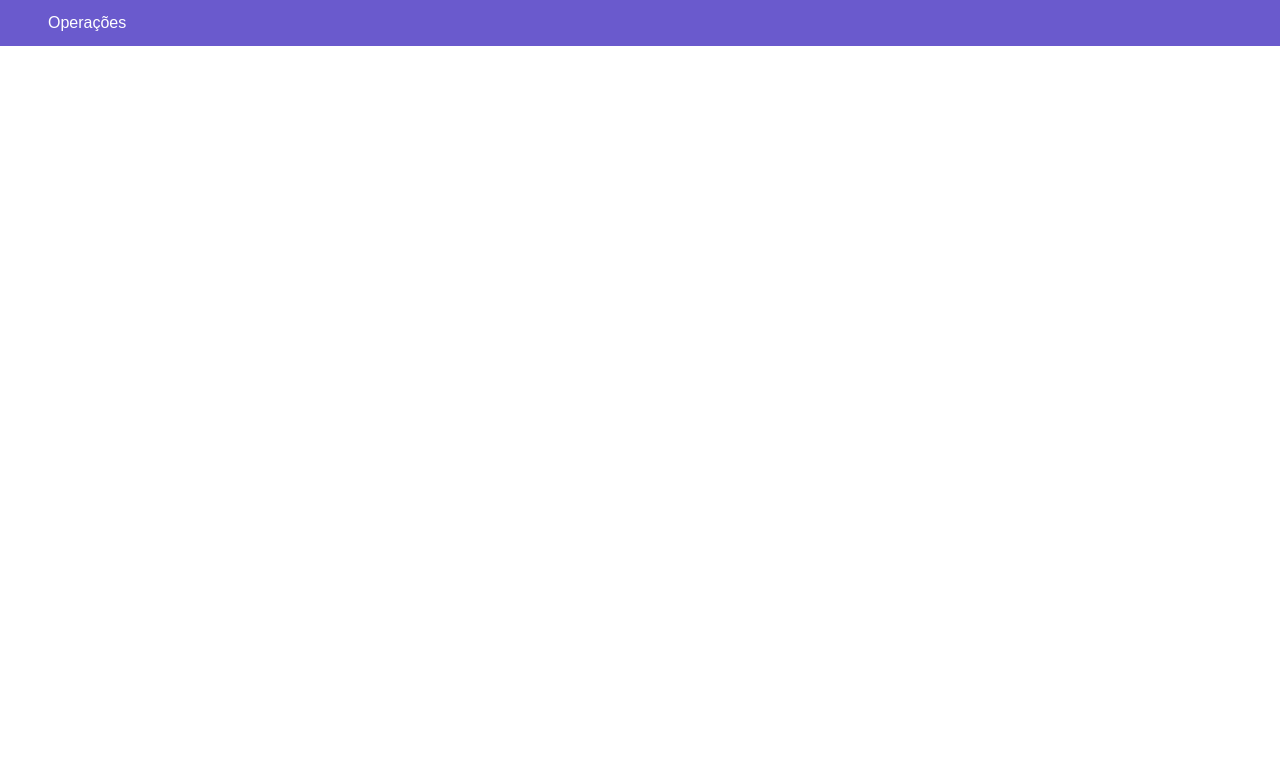
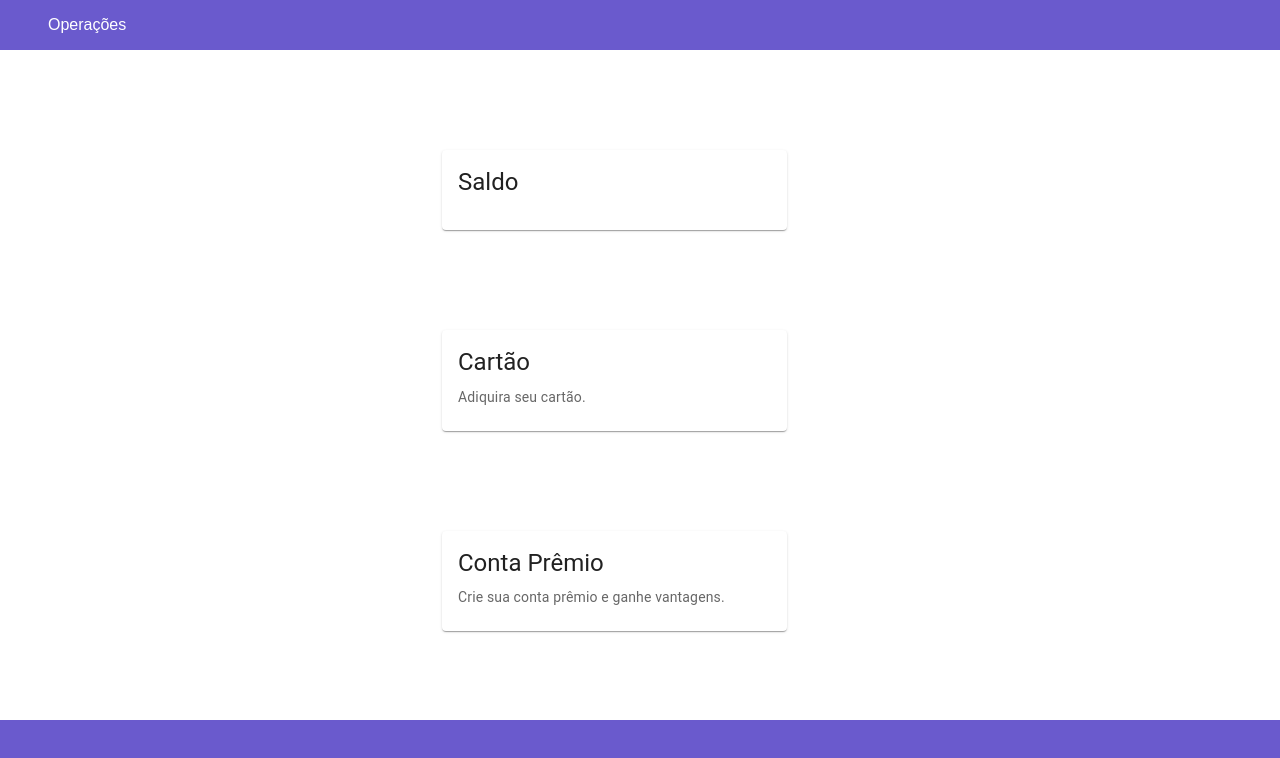
Before and after one commit to abnerjosefelixbarbosa/web-app-react-banco-okay, a React (Vite) app: page /selection in a window 1280 px wide. Shown: the top 758 px of the page. Built offline with nearby package versions, Linux system fonts and the light colour scheme; no server answers.

Commit message:
committed by Abner

```diff
--- a/src/components/FormFindAccount/FormFindAccount.tsx
+++ /dev/null
@@ -1,102 +0,0 @@
-import { Button, Container, TextField } from "@mui/material";
-import { useState } from "react";
-import { useIMask } from "react-imask";
-import "./FormFindAccount.css";
-
-const AgencyMask = () => {
-  const [optsAgency, setOptsAgency] = useState({
-    mask: String("0000-0"),
-  });
-
-  const {
-    ref,
-    maskRef,
-    value,
-    setValue,
-    unmaskedValue,
-    setUnmaskedValue,
-    typedValue,
-    setTypedValue,
-  } = useIMask(optsAgency);
-
-  return ref;
-};
-
-const AccountMask = () => {
-  const [optsAccount, setOptsAccount] = useState({
-    mask: String("00000-0"),
-  });
-
-  const {
-    ref,
-    maskRef,
-    value,
-    setValue,
-    unmaskedValue,
-    setUnmaskedValue,
-    typedValue,
-    setTypedValue,
-  } = useIMask(optsAccount);
-
-  return ref;
-};
-
-export const FormFindAccount = () => {
-  const agencyRef = AgencyMask();
-  const accountRef = AccountMask();
-  const agency: any = agencyRef.current?.value;
-  const account: any = accountRef.current?.value;
-
-  //1568-1
-  //13681-1
-  const accountValidationFind = () => {
-    console.log({ agency, account });
-  };
-
-  return (
-    <>
-      <Container className="container-login" maxWidth="xs">
-        <form
-          onSubmit={(e) => {
-            e.preventDefault();
-            accountValidationFind();
-          }}
-        >
-          <div>
-            <TextField
-              fullWidth
-              label="agência:"
-              id="agência"
-              size="small"
-              variant="standard"
-              type={"text"}
-              inputRef={agencyRef}
-            />
-          </div>
-          <div>
-            <TextField
-              fullWidth
-              label="conta:"
-              id="conta"
-              size="small"
-              variant="standard"
-              type={"text"}
-              inputRef={accountRef}
-            />
-          </div>
-          <br />
-          <div>
-            <Button
-              type="submit"
-              variant="contained"
-              className="button-find"
-              fullWidth
-            >
-              Buscar
-            </Button>
-          </div>
-        </form>
-      </Container>
-    </>
-  );
-};
--- a/src/components/NavBarSelection/NavBarSelection.tsx
+++ /dev/null
@@ -1,30 +0,0 @@
-import { Account } from "../../models/Account";
-import { Link } from "react-router-dom";
-import "./NavBarSelection.css";
-
-export const NavBarSelection = (props: any) => {
-  const account: Account = { ...props.account };
-  const name = account.customer?.name?.substring(0, 2).toUpperCase();
-
-  return (
-    <>
-      <nav>
-        <ul>
-          <li className="band">
-            <a>{name}</a>
-          </li>
-          <li className="dropdown">
-            <a className="dropbtn" href="">
-              Operações
-            </a>
-            <div className="dropdown-content">
-              <Link to="/find-account" state={account}>
-                Transfer
-              </Link>
-            </div>
-          </li>
-        </ul>
-      </nav>
-    </>
-  );
-};
--- a/src/components/FormFindAccount/FormFindAccount.css
+++ b/src/pages/FindAccount/FindAccount.css
@@ -1,6 +1,12 @@
 body {
     padding: 0;
     margin: 0;
+}
+
+.bar-header {
+    background-color: slateblue;
+    width: 100%;
+    height: 50px;
 }
 
 .container-login {
@@ -20,3 +26,11 @@ body {
 .button-find {
     background-color: slateblue !important;
 }
+
+.bar-footer {
+    background-color: slateblue;
+    width: 100%;
+    height: 80px;
+    position: fixed;
+    bottom: 0;
+}
--- a/src/pages/FindAccount/FindAccount.tsx
+++ b/src/pages/FindAccount/FindAccount.tsx
@@ -1,18 +1,113 @@
-import { useLocation } from "react-router-dom";
-import { FormFindAccount } from "../../components/FormFindAccount/FormFindAccount";
+import { Button, Container, TextField } from "@mui/material";
+import { useState } from "react";
+import { useIMask } from "react-imask";
+import { Account } from "./../../models/Account";
+import "./FindAccount.css";
+
+const AgencyMask = () => {
+  const [optsAgency, setOptsAgency] = useState({
+    mask: String("0000-0"),
+  });
+
+  const {
+    ref,
+    maskRef,
+    value,
+    setValue,
+    unmaskedValue,
+    setUnmaskedValue,
+    typedValue,
+    setTypedValue,
+  } = useIMask(optsAgency);
+
+  return ref;
+};
+
+const AccountMask = () => {
+  const [optsAccount, setOptsAccount] = useState({
+    mask: String("00000-0"),
+  });
+
+  const {
+    ref,
+    maskRef,
+    value,
+    setValue,
+    unmaskedValue,
+    setUnmaskedValue,
+    typedValue,
+    setTypedValue,
+  } = useIMask(optsAccount);
+
+  return ref;
+};
 
 export const FindAccount = () => {
-  const location = useLocation();
-  console.log(location.state);
+  const agencyRef = AgencyMask();
+  const accountRef = AccountMask();
+  const [account, setAccount] = useState<Account>({
+    agency: agencyRef.current?.value,
+    account: accountRef.current?.value,
+  });
+
+  //1568-1
+  //13681-1
+  const handFindAccount = () => {
+    console.log(account);
+  };
 
   return (
     <>
-      <div className="find-account">
-        <header></header>
+      <div className="Transfer">
+        <header>
+          <div className="bar-header"></div>
+        </header>
         <section>
-          <FormFindAccount />
+          <Container className="container-login" maxWidth="xs">
+            <form
+              onSubmit={(e) => {
+                e.preventDefault();
+                handFindAccount();
+              }}
+            >
+              <div>
+                <TextField
+                  fullWidth
+                  label="agência:"
+                  id="agência"
+                  size="small"
+                  variant="filled"
+                  type={"text"}
+                  inputRef={agencyRef}
+                />
+              </div>
+              <div>
+                <TextField
+                  fullWidth
+                  label="conta:"
+                  id="conta"
+                  size="small"
+                  variant="filled"
+                  type={"text"}
+                  inputRef={accountRef}
+                />
+              </div>
+              <div>
+                <Button
+                  type="submit"
+                  variant="contained"
+                  className="button-find"
+                  fullWidth
+                >
+                  Encontrar
+                </Button>
+              </div>
+            </form>
+          </Container>
         </section>
-        <footer></footer>
+        <footer>
+          <div className="bar-footer"></div>
+        </footer>
       </div>
     </>
   );
--- a/src/pages/Login/Login.css
+++ b/src/pages/Login/Login.css
@@ -1,6 +1,7 @@
 body {
     padding: 0;
     margin: 0;
+    font-family: Arial, Helvetica, sans-serif !important;
 }
 
 .bar-header {
--- a/src/components/NavBarSelection/NavBarSelection.css
+++ b/src/pages/Selection/Selection.css
@@ -1,7 +1,7 @@
 body {
     padding: 0;
     margin: 0;
-    font-family: Arial, Helvetica, sans-serif;
+    font-family: Arial, Helvetica, sans-serif !important;
 }
 
 ul {
@@ -10,6 +10,7 @@ ul {
     padding: 0;
     overflow: hidden;
     background-color: slateblue;
+    height: 50px;
 }
 
 li {
@@ -20,7 +21,7 @@ li a, .dropbtn {
     display: block;
     color: white;
     text-align: center;
-    padding: 14px 16px;
+    padding: 16px 16px;
     text-decoration: none;
 }
 
@@ -43,7 +44,7 @@ li.dropdown {
 
 .dropdown-content a {
     color: black;
-    padding: 12px 16px;
+    padding: 16px 16px;
     text-decoration: none;
     display: block;
     text-align: left;
@@ -60,3 +61,30 @@ li.dropdown {
 .band a:hover {
     background-color: slateblue;
 }
+
+.bar-balance {
+    background-color: slateblue;
+    height: 50px;
+    width: 100%;
+    margin-top: 10px;
+}
+
+.container-balance {
+    margin-top: 100px;
+}
+
+.container-card {
+    margin-top: 100px;
+}
+
+.container-account {
+    margin-top: 100px;
+}
+
+.bar-footer {
+    width: 100%;
+    height: 80px;
+    position: fixed;
+    bottom: 0;
+    background-color: slateblue;
+}
--- a/src/pages/Selection/Selection.tsx
+++ b/src/pages/Selection/Selection.tsx
@@ -1,17 +1,84 @@
-import { useLocation } from "react-router-dom";
-import { NavBarSelection } from "../../components/NavBarSelection/NavBarSelection";
+import { Link, useLocation } from "react-router-dom";
+import { Account } from "./../../models/Account";
+import { Customer } from "./../../models/Customer";
+import "./Selection.css";
+import { useState } from "react";
+import {
+  Card,
+  CardContent,
+  CardMedia,
+  Container,
+  Typography,
+} from "@mui/material";
 
 export const Selection = () => {
   const location = useLocation();
+  const [account, setAccount] = useState<Account>({ ...location.state });
+  const [customer, setCustomer] = useState<Customer>({ ...account.customer });
 
   return (
     <>
       <div className="Selection">
         <header>
-          <NavBarSelection account={location.state} />
+          <nav>
+            <ul>
+              <li className="band">
+                <a>{customer.name?.substring(0, 2).toUpperCase()}</a>
+              </li>
+              <li className="dropdown">
+                <a className="dropbtn" href="">
+                  Operações
+                </a>
+                <div className="dropdown-content">
+                  <Link to="/find-account" state={account}>
+                    Tranferência
+                  </Link>
+                </div>
+              </li>
+            </ul>
+          </nav>
         </header>
-        <section></section>
-        <footer></footer>
+        <section>
+          <Container className="container-balance" maxWidth="xs">
+            <Card sx={{ maxWidth: 345 }}>
+              <CardContent>
+                <Typography gutterBottom variant="h5" component="div">
+                  Saldo
+                </Typography>
+                <Typography variant="body2" color="text.secondary">
+                  {account.balance}
+                </Typography>
+              </CardContent>
+            </Card>
+          </Container>
+          <Container className="container-card" maxWidth="xs">
+            <Card sx={{ maxWidth: 345 }}>
+              <CardContent>
+                <Typography gutterBottom variant="h5" component="div">
+                  Cartão
+                </Typography>
+                <Typography variant="body2" color="text.secondary">
+                  Adiquira seu cartão.
+                </Typography>
+              </CardContent>
+            </Card>
+          </Container>
+          <Container className="container-account" maxWidth="xs">
+            <Card sx={{ maxWidth: 345 }}>
+              <CardContent>
+                <Typography gutterBottom variant="h5" component="div">
+                  Conta Prêmio
+                </Typography>
+                <Typography variant="body2" color="text.secondary">
+                  Crie sua conta prêmio e ganhe vantagens.
+                </Typography>
+              </CardContent>
+            </Card>
+          </Container>
+        </section>
+        <footer>
+          <div className="bar-footer"></div>
+        </footer>
       </div>
     </>
   );
--- a/src/routers/Router.tsx
+++ b/src/routers/Router.tsx
@@ -1,8 +1,8 @@
 import { BrowserRouter, Route, Routes } from "react-router-dom";
-import { FindAccount } from "../pages/FindAccount/FindAccount";
 import { Login } from "../pages/Login/Login";
 import { NoPage } from "../pages/NoPage/NoPage";
 import { Selection } from "../pages/Selection/Selection";
+import { FindAccount } from "../pages/FindAccount/FindAccount";
 
 export const Router = () => {
   return (
```
Also changed, not shown: src/pages/Transfer/Transfer.tsx (deleted, +0 -11 lines), src/pages/NoPage/NoPage.css (added).
